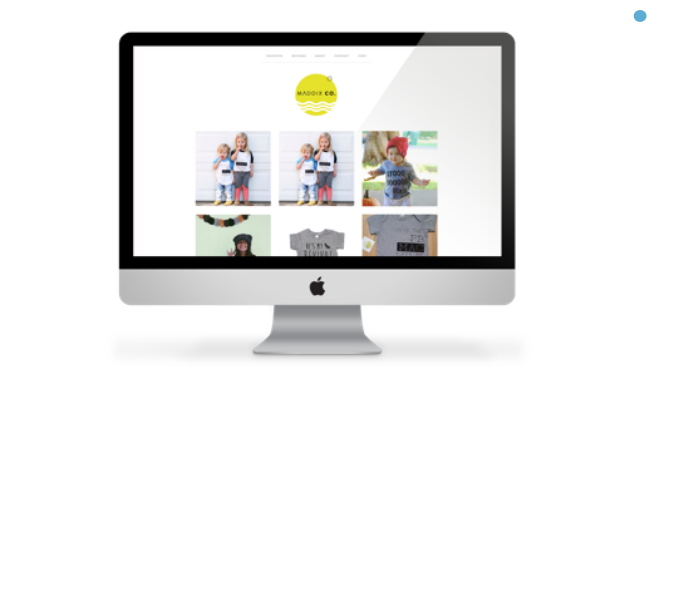
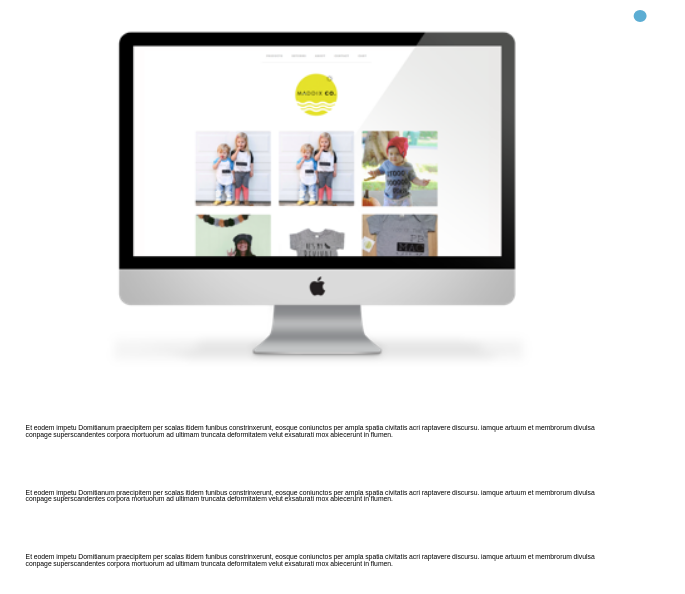
Before and after one commit to aerya973/OpenClassroom, a PHP site: page / in a window 1280 px wide. Shown: the part 784-1378 px from the top of the page, without its empty margins (0-685 px from the left). Before the commit the page ends 1145 px from the top, so only its background shows below. Run offline with PHP 8.4, Linux system fonts and the light colour scheme.

Commit message:
Ajout des paragraphes

```diff
--- a/webangency/css/style.css
+++ b/webangency/css/style.css
@@ -230,7 +230,17 @@ p {
 /********** IMAGE PC ******/
 
 .main img {
+	display: flex;
+	flex-direction: ;
 	width: 50%;
+}
+/********* LISTES SERVICES *******/
+
+#liste {
+	display: flex;
+	justify-content: flex-end;
+	width: 50%;
+	font-size: 170%;
 }
 /********** MEDIA *********/
 
--- a/webangency/index.html
+++ b/webangency/index.html
@@ -45,7 +45,26 @@
 
 		<div class="main">
 			<img src="/images/main-feature.png">
-		</div>
+
+			<div id="liste">
+				<ul>
+					<li>
+						<!-- BALISE ICONE -->
+						<p> Et eodem impetu Domitianum praecipitem per scalas itidem funibus constrinxerunt, eosque coniunctos per ampla spatia civitatis acri raptavere discursu. iamque artuum et membrorum divulsa conpage superscandentes corpora mortuorum ad ultimam truncata deformitatem velut exsaturati mox abiecerunt in flumen.
+						</p>
+					</li>
+					<li>
+						<!-- BALISE ICONE -->
+						<p> Et eodem impetu Domitianum praecipitem per scalas itidem funibus constrinxerunt, eosque coniunctos per ampla spatia civitatis acri raptavere discursu. iamque artuum et membrorum divulsa conpage superscandentes corpora mortuorum ad ultimam truncata deformitatem velut exsaturati mox abiecerunt in flumen.
+						</p>
+					</li>
+					<li>
+						<!-- BALISE ICONE -->
+						<p> Et eodem impetu Domitianum praecipitem per scalas itidem funibus constrinxerunt, eosque coniunctos per ampla spatia civitatis acri raptavere discursu. iamque artuum et membrorum divulsa conpage superscandentes corpora mortuorum ad ultimam truncata deformitatem velut exsaturati mox abiecerunt in flumen.
+						</p>
+					</li>
+				</ul>
+			</div>
 	</section>
 
 </body>
```
